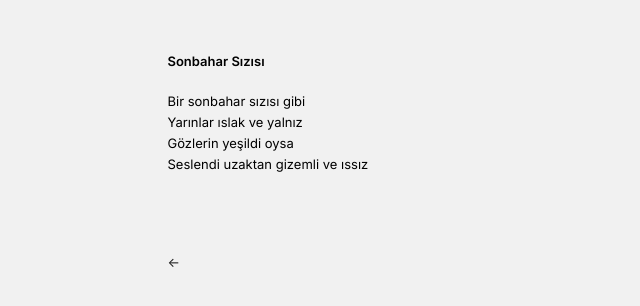
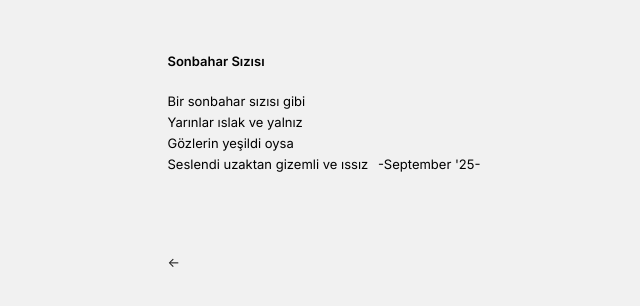
Before and after one commit to hayriartar/hayriartar.github.io, a Jekyll site: the page built from _posts/2025-09-24-sonbahar.md, in a window 1280 px wide. Shown: the top 306 px of the page, without its empty margins (265-905 px from the left). Built offline with Jekyll 4.4.1, drawn with Linux system fonts in a browser that asks for light colours.

Commit message:
Enhance post layout with inline date and styles
Added inline date styling and footer date display to post layout.

```diff
--- a/_layouts/post.html
+++ b/_layouts/post.html
@@ -6,9 +6,22 @@ layout: default
         <h1>{{ page.title }}</h1>
     </header>
 
-    <article class="post-content">
-        {{ content }}
-    </article>
+    <article class="post-content inline-date">
+    {{ content }}
+    <span class="post-footer-date">-{{ page.date | date: "%B" }} '{{ page.date | date: "%y" }}-</span>
+</article>
+
+<style>
+    /* Son paragrafı satır içi elemana çevirip tarihin yukarı gelmesini sağlar */
+    .inline-date p:last-of-type {
+        display: inline;
+    }
+    /* Tarih ile son kelime arasında uygun boşluğu bırakır */
+    .post-footer-date {
+        margin-left: 6px;
+        display: inline;
+    }
+</style>
 
 
 <nav class="back-nav">
```
